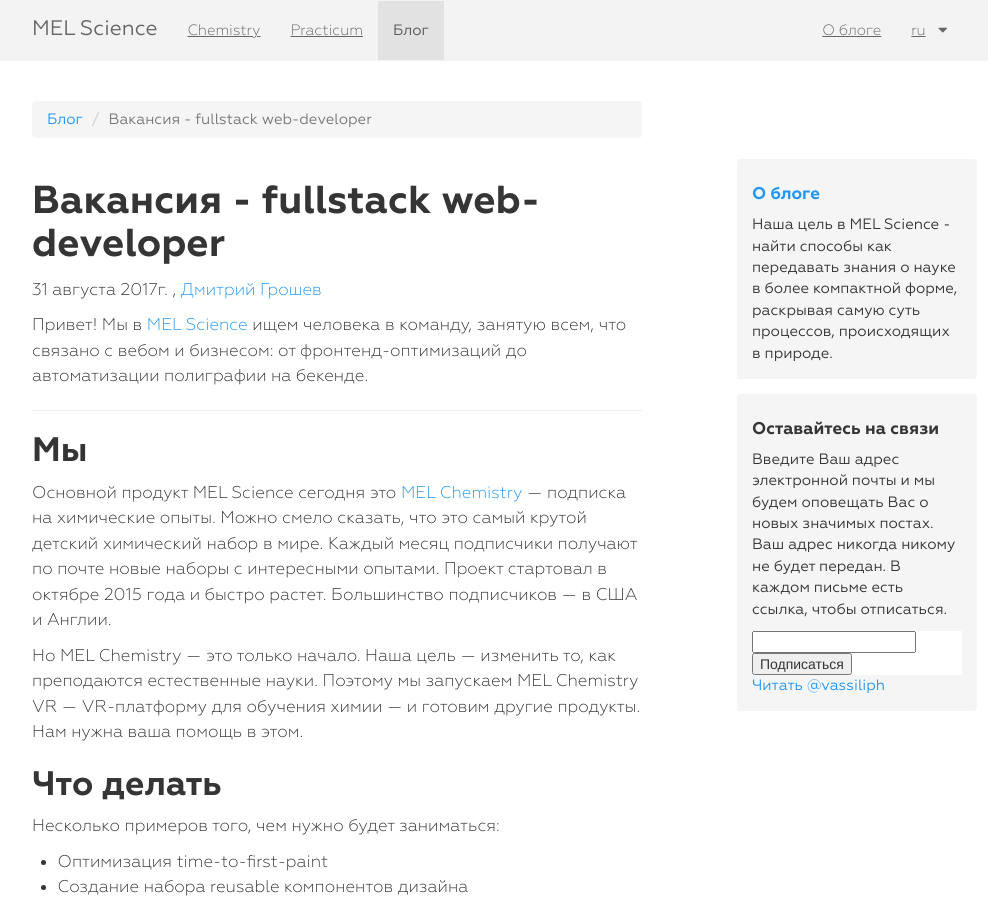
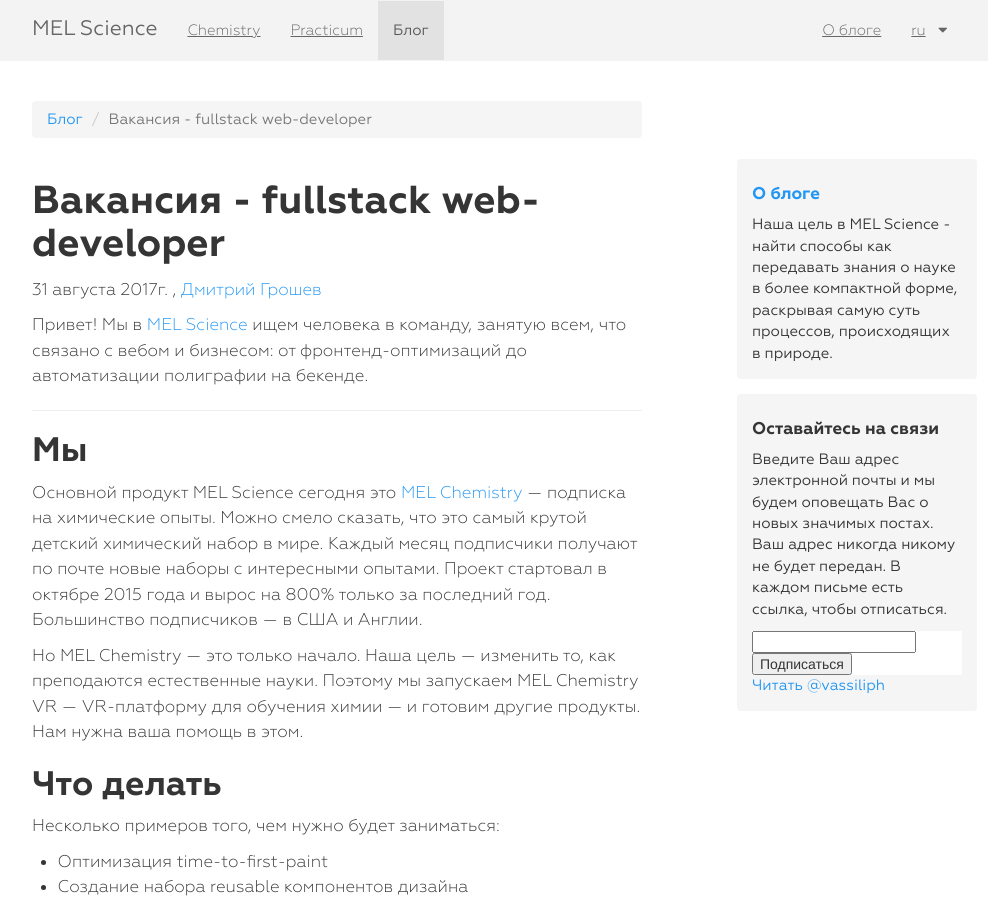
Before and after one commit to MELScience/blog.melscience.com, a Jekyll site: the page built from ru/2017-08-31-webdev.md, in a window 1280 px wide and 900 px high. Shown: the whole window, without its empty margins (143-1131 px from the left). Built offline with Jekyll 4.4.1, drawn with Linux system fonts in a browser that asks for light colours; nearby versions of some CDN libraries; comment, search, counter and statistics services are not loaded.

Commit message:
add growth number to the webdev position

```diff
--- a/ru/2017-08-31-webdev.md
+++ b/ru/2017-08-31-webdev.md
@@ -19,7 +19,7 @@
 
 ## Мы
 
-Основной продукт MEL Science сегодня это [MEL Chemistry](https://melscience.com/en/v2/) — подписка на химические опыты. Можно смело сказать, что это самый крутой детский химический набор в мире. Каждый месяц подписчики получают по почте новые наборы с интересными опытами. Проект стартовал в октябре 2015 года и быстро растет. Большинство подписчиков — в США и Англии.
+Основной продукт MEL Science сегодня это [MEL Chemistry](https://melscience.com/en/v2/) — подписка на химические опыты. Можно смело сказать, что это самый крутой детский химический набор в мире. Каждый месяц подписчики получают по почте новые наборы с интересными опытами. Проект стартовал в октябре 2015 года и вырос на 800% только за последний год. Большинство подписчиков — в США и Англии.
 
 Но MEL Chemistry — это только начало. Наша цель — изменить то, как преподаются естественные науки. Поэтому мы запускаем MEL Chemistry VR — VR-платформу для обучения химии — и готовим другие продукты. Нам нужна ваша помощь в этом.
 
```
